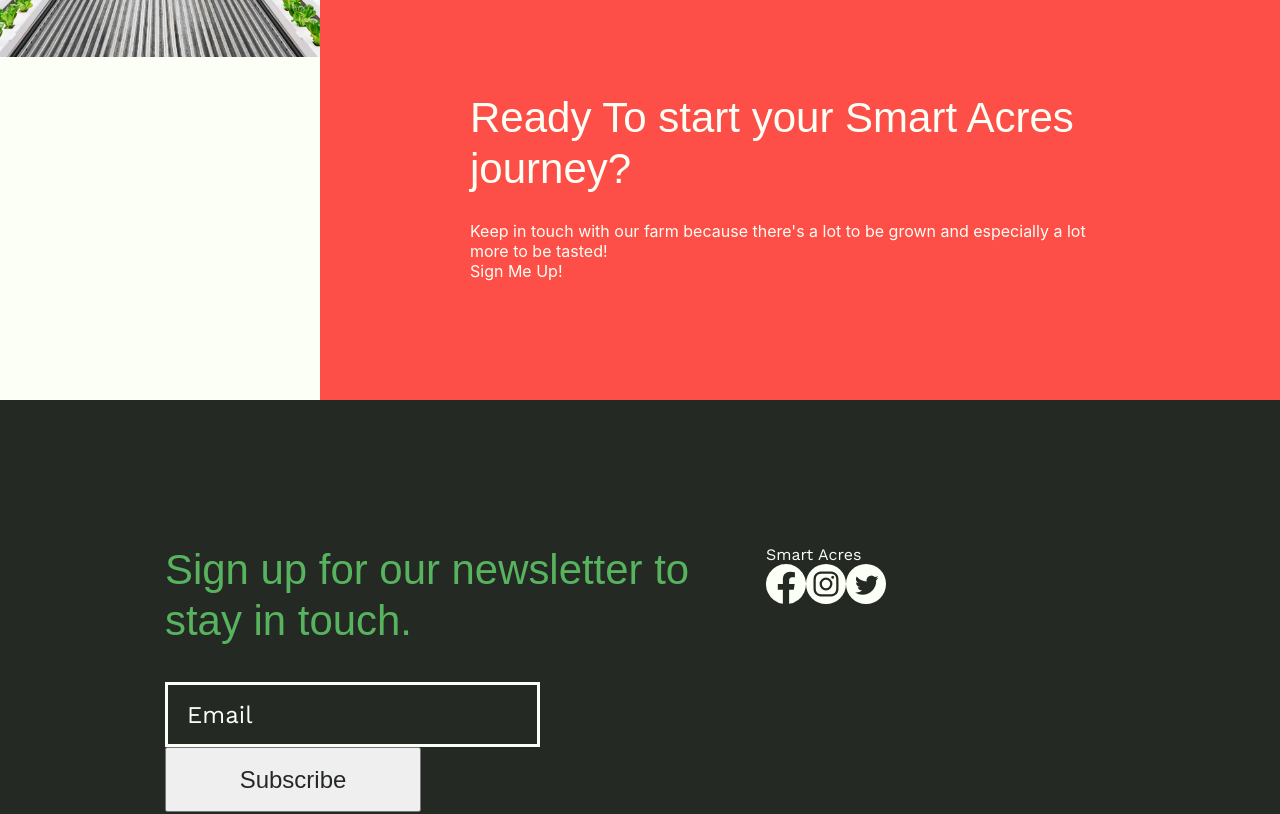
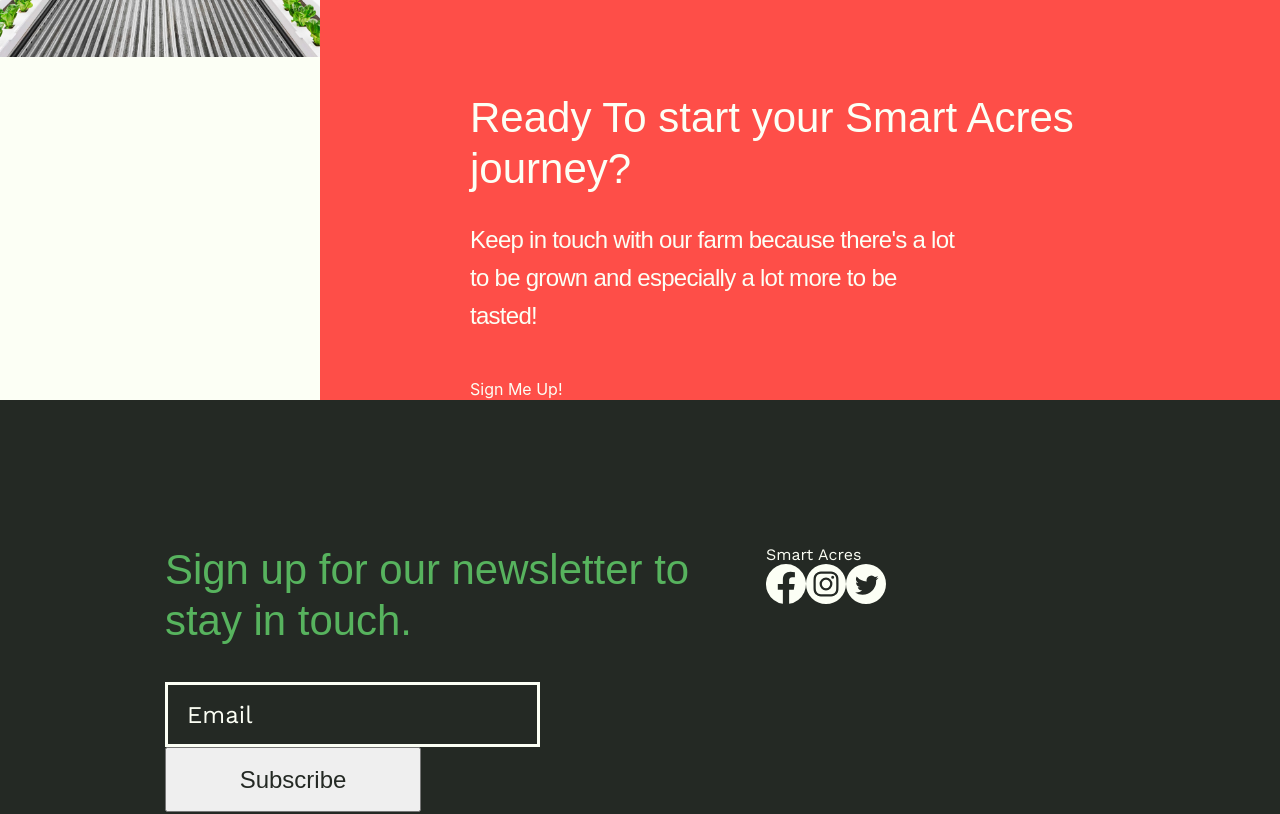
Before and after one commit to JuanTValdez/smart_acres, a React (Create React App) app: page / in a window 1280 px wide. Shown: the top 814 px of the page. Built offline with nearby package versions, Linux system fonts and the light colour scheme; a web font is replaced by a local one.

Commit message:
styled txt-1 and txt-2 of btm footer

```diff
--- a/src/styles/Footer.css
+++ b/src/styles/Footer.css
@@ -35,11 +35,17 @@
 	margin: 0 0 6px;
 	font-family: 'ClarendonURW-Lig', sans-serif;
 	font-size: 2.625rem;
+	line-height: 1.21;
+}
 
-	line-height: 1.21;
-
-	/* text-align: left; */
-	color: var(--off-white);
+.txt-2 {
+	width: 496px;
+	height: 113px;
+	margin: 6px 149px 45px 0;
+	font-family: 'Work-Sans', sans-serif;
+	font-size: 1.5rem;
+	line-height: 1.58;
+	letter-spacing: -0.72px;
 }
 /* Bottom Footer */
 
```
